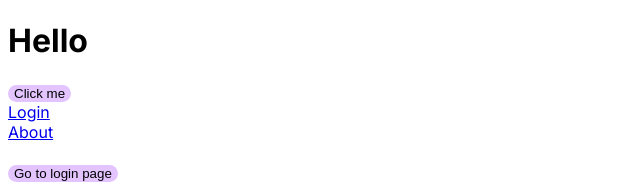
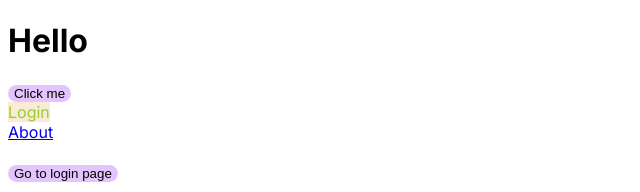
Before and after one commit to SohomSaha045/newNextApp, a Next.js app: page / in a window 1280 px wide. Shown: the top 192 px of the page, without its empty margins (0-640 px from the left). Built offline with nearby package versions, Linux system fonts and the light colour scheme.

Commit message:
ouside module for css

```diff
--- a/src/app/page.js
+++ b/src/app/page.js
@@ -1,5 +1,6 @@
 "use client";
 import { useRouter } from "next/navigation";
+import style from "@/styles/outside.module.css";
 // const useRouter = require('next/navigation');
 
 import Link from "next/link";
@@ -11,7 +12,7 @@ export default function Home() {
       <h1>Hello</h1>
       <button onClick={() => alert("hi")}> Click me </button>
       <br />
-      <Link href="/login">Login</Link>
+      <Link href="/login" className={style.out}>Login</Link>
       <br />
       <Link href="/about">About</Link>
       <br />
--- /dev/null
+++ b/src/styles/outside.module.css
@@ -0,0 +1,5 @@
+.out{
+    color:yellowgreen;
+    text-decoration: none;
+    background-color: antiquewhite;
+}
```
